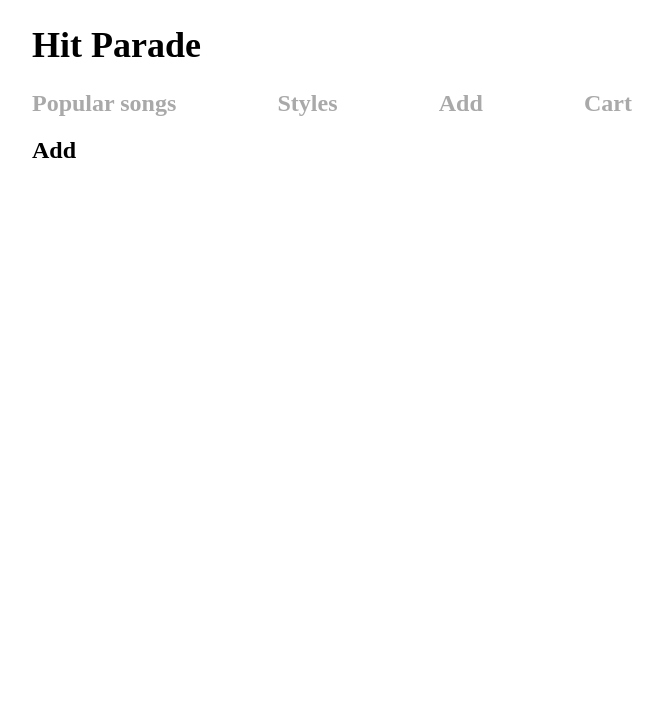
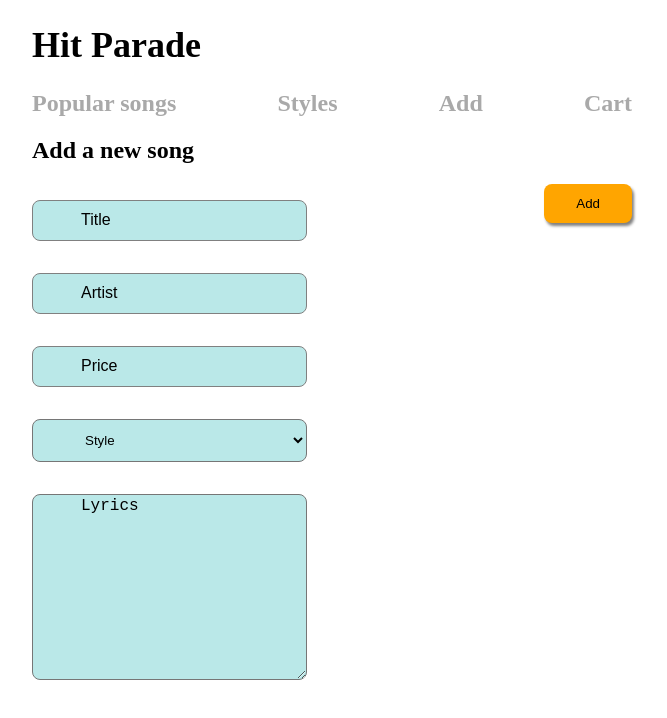
Before and after one commit to Mickaellah/hit-parade-react, a React app: page /add in a window 1280 px wide. Shown: the top 718 px of the page, without its empty margins (308-975 px from the left). Built offline with nearby package versions, Linux system fonts and the light colour scheme.

Commit message:
Added the content of Add.js page

```diff
--- a/pages/Add.js
+++ b/pages/Add.js
@@ -3,7 +3,26 @@ import React from 'react'
 export default function Add() {
     return (
         <div>
-            <h2>Add</h2>
+            <h2>Add a new song</h2>
+            <form className="add_form">
+                <div className="input_container">
+                    <input id="title" placeholder="Title" required/>
+                    <input id="artist" placeholder="Artist" required />
+                    <input id="price" placeholder="Price" required />
+                    <select id="style">
+                        <option value="style">Style</option>
+                        <option value="rnb">Rnb</option>
+                        <option value="slow">Slow</option>
+                        <option value="rock">Rock</option>
+                        <option value="classic">Classic</option>
+                        <option value="jazz">Jazz</option>
+                    </select>
+                    <textarea id="lyrics" rows="12" placeholder="Lyrics" required />
+                </div>
+                <div>
+                    <button className="add_button" type="submit">Add</button>
+                </div>
+            </form>
         </div>
     )
 }
--- a/pages/Styles.js
+++ b/pages/Styles.js
@@ -7,7 +7,7 @@ export default function Styles() {
         <div>
             {songs.map((song) => {
                 return (
-                    <header className="styles">
+                    <header className="styles" key={song.id}>
                         <img src={Headset} alt="Head set" />
                         <h2 className="styles_heading">{song.style}</h2>
                     </header>
--- a/styles.css
+++ b/styles.css
@@ -62,3 +62,51 @@ h1 {
     font-size: 36px;
     margin-inline-start: 16px;
 }
+
+.add_form {
+    display: flex;
+    justify-content: space-between;
+}
+
+.input_container {
+    display: flex;
+    flex-direction: column;
+}
+
+input {
+    padding-block: 12px;
+    padding-inline: 48px;
+    margin-block: 16px;
+    border-radius: 8px;
+    border: 1px solid gray;
+    background-color: #bae8e8;
+}
+
+select {
+    padding-block: 12px;
+    padding-inline: 48px;
+    border-radius: 8px;
+    margin-block: 16px;
+    background-color: #bae8e8;
+}
+
+textarea {
+    margin-block: 16px;
+    padding-inline: 48px;
+    border-radius: 8px;
+    background-color: #bae8e8;
+}
+
+::placeholder {
+    color: black;
+    font-size: 16px;
+}
+
+.add_button {
+    padding-block: 12px;
+    padding-inline: 32px;
+    border: none;
+    border-radius: 8px;
+    background-color: orange;
+    box-shadow: 2px 3px 3px gray;
+}
```
Also changed, not shown: 6 other files (tests, documents, lock files or other folders).
